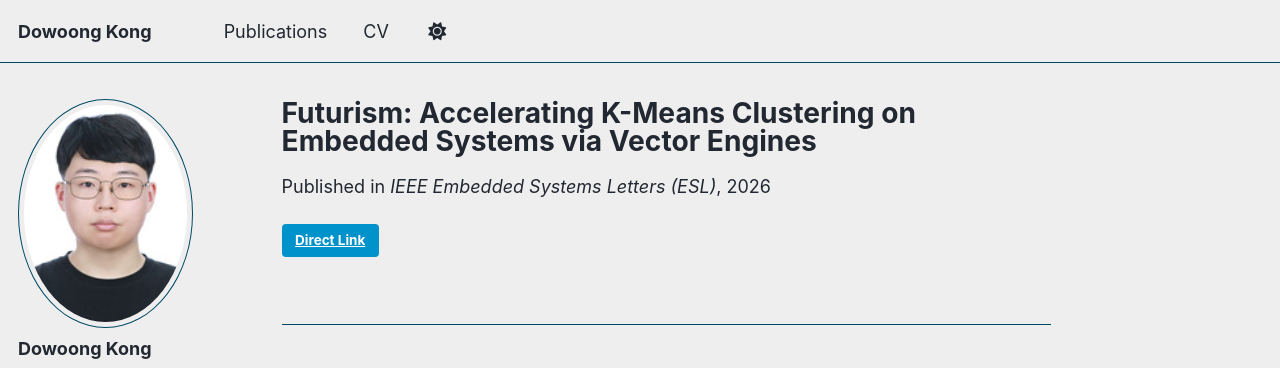
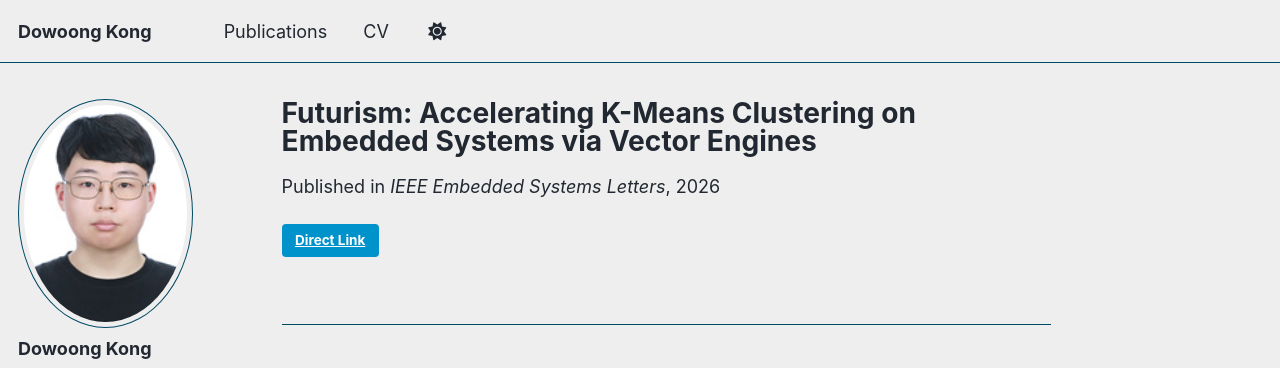
Before and after one commit to DowoongKong/DowoongKong.github.io, a Jekyll site: the page built from _publications/2026-09-14-Futurism.md, in a window 1280 px wide. Shown: the top 368 px of the page. Built offline with Jekyll 4.4.1, drawn with Linux system fonts in a browser that asks for light colours; some web fonts are replaced; a script bundle is joined from its source files by our own code; library files that are not in the unit come from our copies; part of the change alters nothing that is shown.

Commit message:
Modify venue details in Futurism publication
Updated venue name and removed note about acceptance.

```diff
--- a/_publications/2026-09-14-Futurism.md
+++ b/_publications/2026-09-14-Futurism.md
@@ -4,9 +4,8 @@ collection: publications
 category: manuscripts
 permalink: /publication/2026-09-14-futurism
 date: 2026-09-14
-venue: "IEEE Embedded Systems Letters (ESL)"
+venue: "IEEE Embedded Systems Letters"
 venue_label: "IEEE ESL"
 authors: "Jaehyeok Ryu, Dowoong Kong, Yiseok Lee, Minseong Gil, Gunjae Koo, Myung Kuk Yoon, and Yunho Oh"
-note: "Accepted at IEEE Embedded Systems Letters."
 link: "https://ieeexplore.ieee.org/document/11690603"
 ---
```
